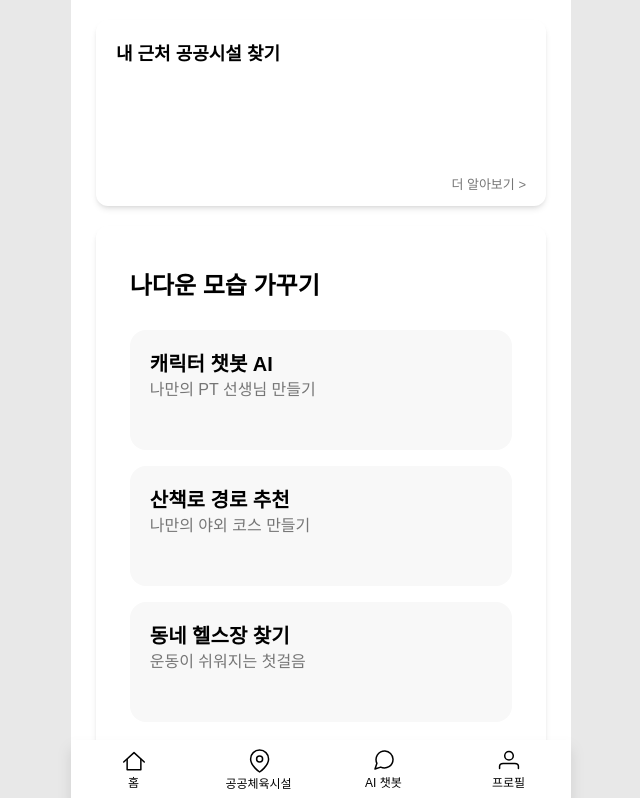
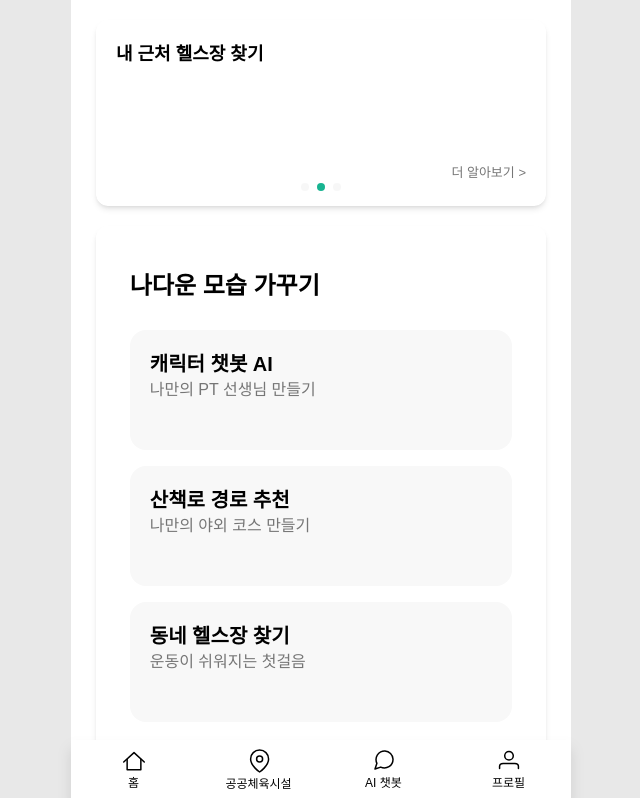
Before and after one commit to kmj0973/nadaum, a Next.js app: page / in a window 1280 px wide. Shown: the top 798 px of the page, without its empty margins (319-959 px from the left). Built offline with nearby package versions, Linux system fonts and the light colour scheme; a web font is replaced by a local one.

Commit message:
Feat: adaption swiper slide components

```diff
--- a/package.json
+++ b/package.json
@@ -12,7 +12,8 @@
     "next": "15.2.4",
     "pretendard": "^1.3.9",
     "react": "^19.0.0",
-    "react-dom": "^19.0.0"
+    "react-dom": "^19.0.0",
+    "swiper": "^11.2.6"
   },
   "devDependencies": {
     "@eslint/eslintrc": "^3",
--- /dev/null
+++ b/src/app/_components/CardSlide.tsx
@@ -0,0 +1,60 @@
+"use client";
+
+import Link from "next/link";
+import { Swiper, SwiperSlide } from "swiper/react";
+import { Autoplay, Pagination } from "swiper/modules";
+
+import "swiper/css";
+import "swiper/css/pagination";
+
+export default function CardSlide() {
+  return (
+    <Swiper
+      className="custom-swiper-pagination relative rounded-xl shadow-md w-[90%] h-[166px] tablet:h-[186px]"
+      modules={[Autoplay, Pagination]}
+      loop={true}
+      spaceBetween={10} // 슬라이스 사이 간격
+      slidesPerView={1} // 보여질 슬라이스 수
+      pagination={{ clickable: true }}
+      speed={500}
+      autoplay={{
+        delay: 4000,
+        disableOnInteraction: false, // 사용자 상호작용시 슬라이더 일시 정지 비활성
+      }}
+    >
+      <SwiperSlide className="relative rounded-xl shadow-md w-[90%] h-[166px] tablet:h-[186px]">
+        <div className="text-[16px] tablet:text-lg font-bold mt-5 ml-5">
+          내 근처 공공운동시설 찾기
+        </div>
+        <Link
+          href="/map?q=public"
+          className="absolute bottom-6 right-5 text-[13px] text-[#767676] "
+        >
+          더 알아보기 {">"}
+        </Link>
+      </SwiperSlide>
+      <SwiperSlide className="relative rounded-xl shadow-md w-[90%] h-[166px] tablet:h-[186px]">
+        <div className="text-[16px] tablet:text-lg font-bold mt-5 ml-5">
+          내 근처 헬스장 찾기
+        </div>
+        <Link
+          href="/map?q=gym"
+          className="absolute bottom-6 right-5 text-[13px] text-[#767676] "
+        >
+          더 알아보기 {">"}
+        </Link>
+      </SwiperSlide>
+      <SwiperSlide className="relative rounded-xl shadow-md w-[90%] h-[166px] tablet:h-[186px]">
+        <div className="text-[16px] tablet:text-lg font-bold mt-5 ml-5">
+          내 근처 산책로 찾기
+        </div>
+        <Link
+          href="/map?q=walking"
+          className="absolute bottom-6 right-5 text-[13px] text-[#767676]"
+        >
+          더 알아보기 {">"}
+        </Link>
+      </SwiperSlide>
+    </Swiper>
+  );
+}
--- a/src/app/_components/Header.tsx
+++ b/src/app/_components/Header.tsx
@@ -1,7 +1,18 @@
+"use client";
+
+import { useRouter } from "next/navigation";
+
 export default function Header({ title }: { title: string | null }) {
+  const router = useRouter();
+
+  const handleBack = () => {
+    router.back();
+  };
+
   return (
     <div className="relative w-full h-[60px] flex items-center justify-center">
       <svg
+        onClick={handleBack}
         className="absolute top-5 left-7"
         xmlns="http://www.w3.org/2000/svg"
         width="20"
--- a/src/app/_components/Navbar.tsx
+++ b/src/app/_components/Navbar.tsx
@@ -1,7 +1,12 @@
+import Link from "next/link";
+
 export default function Navbar() {
   return (
     <nav className="bg-white fixed bottom-0 w-full max-w-[500px] h-[60px] drop-shadow-xl flex justify-around items-center ">
-      <div className="flex flex-col justify-center items-center gap-0.5 flex-1">
+      <Link
+        href="/"
+        className="flex flex-col justify-center items-center gap-0.5 flex-1"
+      >
         <svg
           xmlns="http://www.w3.org/2000/svg"
           width="24"
@@ -26,8 +31,11 @@ export default function Navbar() {
           />
         </svg>
         <div className="text-center text-[12px]">홈</div>
-      </div>
-      <div className="flex flex-col justify-center items-center flex-1 mt-0.5 gap-0.5">
+      </Link>
+      <Link
+        href="/map"
+        className="flex flex-col justify-center items-center flex-1 mt-0.5 gap-0.5"
+      >
         <svg
           xmlns="http://www.w3.org/2000/svg"
           width="24"
@@ -51,8 +59,11 @@ export default function Navbar() {
           />
         </svg>
         <div className="text-center text-[12px]">공공체육시설</div>
-      </div>
-      <div className="flex flex-col justify-center items-center gap-0.5 flex-1">
+      </Link>
+      <Link
+        href="/chatbot"
+        className="flex flex-col justify-center items-center gap-0.5 flex-1"
+      >
         <svg
           xmlns="http://www.w3.org/2000/svg"
           width="24"
@@ -69,8 +80,11 @@ export default function Navbar() {
           />
         </svg>
         <div className="text-center text-[12px]">AI 챗봇</div>
-      </div>
-      <div className="flex flex-col justify-center items-center gap-0.5 flex-1">
+      </Link>
+      <Link
+        href="/mypage"
+        className="flex flex-col justify-center items-center gap-0.5 flex-1"
+      >
         <svg
           xmlns="http://www.w3.org/2000/svg"
           width="24"
@@ -93,7 +107,7 @@ export default function Navbar() {
           />
         </svg>
         <div className="text-center text-[12px]">프로필</div>
-      </div>
+      </Link>
     </nav>
   );
 }
--- a/src/app/globals.css
+++ b/src/app/globals.css
@@ -22,3 +22,11 @@ body {
   padding: 0;
   background-color: #e8e8e8;
 }
+
+.custom-swiper-pagination .swiper-pagination-bullet {
+  background: #d9d9d9;
+}
+
+.custom-swiper-pagination .swiper-pagination-bullet-active {
+  background: #18b491;
+}
--- a/src/app/login/page.tsx
+++ b/src/app/login/page.tsx
@@ -1,3 +1,4 @@
+import Link from "next/link";
 import Header from "../_components/Header";
 
 export default function LoginPage() {
@@ -34,7 +35,9 @@ export default function LoginPage() {
           </button>
           <div className="">
             회원가입 없이{" "}
-            <span className="border-b-2 font-semibold">둘러보기</span>
+            <Link href="/" className="border-b-2 font-semibold">
+              둘러보기
+            </Link>
           </div>
         </div>
       </div>
--- a/src/app/page.tsx
+++ b/src/app/page.tsx
@@ -1,47 +1,51 @@
 import Image from "next/image";
 import photomap from "../../public/images/photomap.png";
 import Navbar from "./_components/Navbar";
+import Link from "next/link";
+import CardSlide from "./_components/CardSlide";
 
 export default function HomePage() {
   return (
     <div className="relative w-full min-h-[750px] h-[100vh] flex flex-col items-center scroll-auto">
       <div className="bg-white w-full flex flex-col items-center gap-5 py-5 pb-[66px]">
-        <div className="relative rounded-xl shadow-md w-[90%] h-[166px] tablet:h-[186px]">
-          <div className="text-[16px] tablet:text-lg font-bold mt-5 ml-5">
-            내 근처 공공시설 찾기
-          </div>
-          <div className="absolute bottom-3 right-5 text-[13px] text-[#767676] ">
-            더 알아보기 {">"}
-          </div>
-        </div>
+        <CardSlide />
         <div className="rounded-xl shadow-md w-[90%] h-[466px] tablet:h-[540px] flex flex-col items-center justify-center gap-4">
           <div className="w-[85%] text-xl tablet:text-2xl font-bold mb-3">
             나다운 모습 가꾸기
           </div>
-          <div className="bg-[#F8F8F8] rounded-2xl w-[85%] h-[100px] tablet:h-[120px]">
+          <Link
+            href="/chatbot"
+            className="bg-[#F8F8F8] rounded-2xl w-[85%] h-[100px] tablet:h-[120px] cursor-pointer"
+          >
             <div className="text-[16px] tablet:text-xl font-semibold mt-5 ml-5">
               캐릭터 챗봇 AI
             </div>
             <div className="text-[13px] tablet:text-base text-[#767676] font-normal ml-5">
               나만의 PT 선생님 만들기
             </div>
-          </div>
-          <div className="bg-[#F8F8F8] rounded-2xl w-[85%] h-[100px] tablet:h-[120px]">
+          </Link>
+          <Link
+            href="/map?q=walking"
+            className="bg-[#F8F8F8] rounded-2xl w-[85%] h-[100px] tablet:h-[120px] cursor-pointer"
+          >
             <div className="text-[16px] tablet:text-xl font-semibold mt-5 ml-5">
               산책로 경로 추천
             </div>
             <div className="text-[13px] tablet:text-base text-[#767676] font-normal ml-5">
               나만의 야외 코스 만들기
             </div>
-          </div>
-          <div className="bg-[#F8F8F8] rounded-2xl w-[85%] h-[100px] tablet:h-[120px]">
+          </Link>
+          <Link
+            href="/map?q=gym"
+            className="bg-[#F8F8F8] rounded-2xl w-[85%] h-[100px] tablet:h-[120px] cursor-pointer"
+          >
             <div className="text-[16px] tablet:text-xl font-semibold mt-5 ml-5">
               동네 헬스장 찾기
             </div>
             <div className="text-[13px] tablet:text-base text-[#767676] font-normal ml-5">
               운동이 쉬워지는 첫걸음
             </div>
-          </div>
+          </Link>
         </div>
         <div className="bg-[#18B491] rounded-xl shadow-md w-[90%] h-[564px] tablet:h-[670px] flex flex-col items-center justify-center gap-5 tablet:gap-7 p-4">
           <div>
@@ -73,9 +77,11 @@ export default function HomePage() {
             <div className="text-white tablet:text-lg mb-2 tablet:mb-4">
               원하는 지역을 찾아보세요
             </div>
-            <button className="bg-white/15 text-white border-1 border-white rounded-2xl tablet:text-lg w-[120px] tablet:w-[140px] h-[36px] tablet:h-[40px]">
-              검색하기
-            </button>
+            <Link href="/map?q=public" className="cursor-pointer">
+              <div className="bg-white/15 text-white flex justify-center items-center border-1 border-white rounded-2xl tablet:text-lg w-[120px] tablet:w-[140px] h-[36px] tablet:h-[40px]">
+                검색하기
+              </div>
+            </Link>
           </div>
         </div>
         <div className="w-[90%] flex justify-between items-center">
```
Also changed, not shown: src/app/chatbot/page.tsx (renamed from src/app/healthbot/page.tsx), 1 other file (tests, documents, lock files or other folders).
